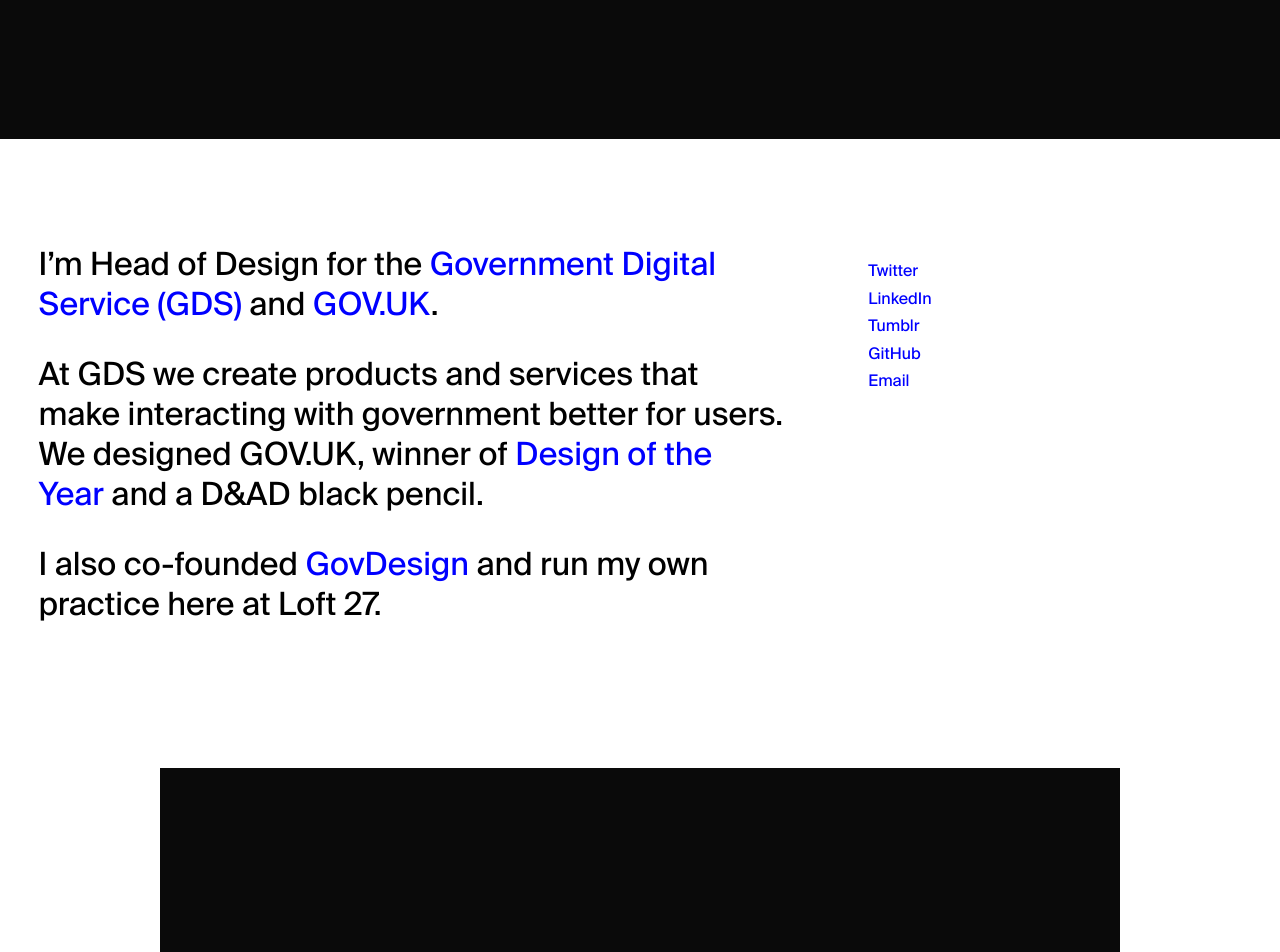
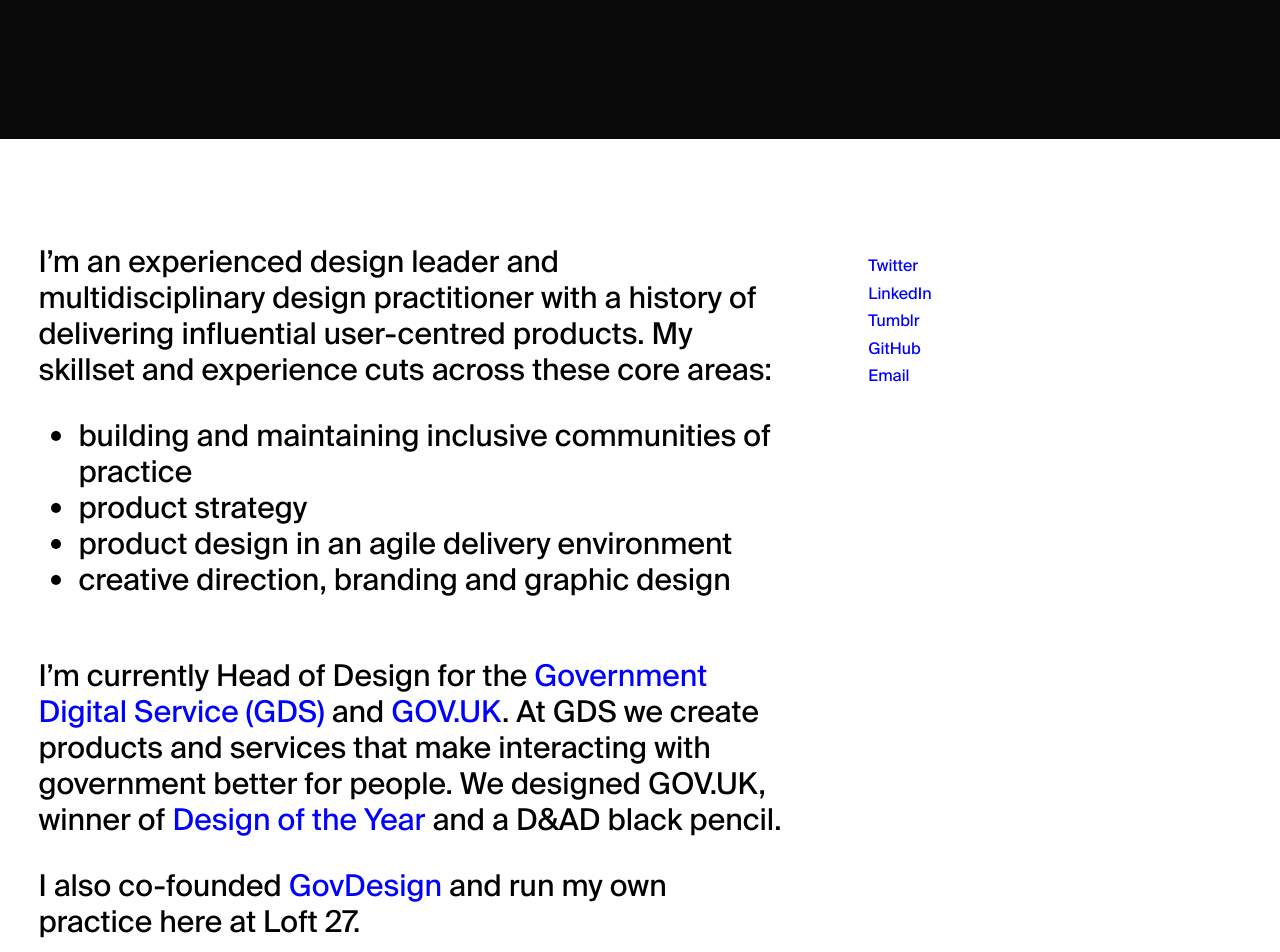
Before and after one commit to stephenjoe1/loft27design, a PHP site: page / in a window 1280 px wide. Shown: the part 660-1612 px from the top of the page. Run offline with PHP 8.4, Linux system fonts and the light colour scheme; some libraries are stand-ins or nearby versions.

Commit message:
updated about copy

```diff
--- a/css/main.css
+++ b/css/main.css
@@ -175,10 +175,15 @@
 }
 
 .intro-about p.lede {
-	font-size: 32px;
-	line-height: 40px;
+	font-size: 30px;
+	line-height: 36px;
 	margin-bottom: 30px;
 	margin-top: 0px;
+}
+
+.intro-about ul li {
+	font-size: 30px;
+	line-height: 36px;
 }
 
 
@@ -209,7 +214,7 @@
 	float:left;
 	width:30%;
 	margin-right: 45px;
-	padding: 45px 0px 20px 0px;
+	padding: 40px 0px 20px 0px;
 }
 
 .right-aside:last-of-type {
@@ -606,6 +611,11 @@
 	margin-right: 30px;
 }
 
+.intro-about ul li {
+	font-size: 24px;
+	line-height: 30px;
+}
+
 .feature-big {
 	float:left;
 	width:90%;
--- a/index.html
+++ b/index.html
@@ -59,13 +59,22 @@
 
  				<!-- <p class="lede">I’m an experienced design leader, multidisciplinary design practitioner, and inclusive community builder with a demonstrated history of delivering influential user-centred products and services in complex environments.</p> -->
 
- 				<p class="lede">I’m Head of Design for the <a href="https://www.gov.uk/design-principles">Government Digital Service (GDS)</a> and <a href="https://www.gov.uk">GOV.UK</a>.</p>
 
- 				<p class="lede">
- 				At GDS we create products and services that make interacting with government better for users. We designed GOV.UK, winner of <a href="http://www.bbc.co.uk/news/entertainment-arts-22164715">Design of the Year</a> and a D&AD black pencil.</p>
+ 				<p class="lede">I’m an experienced design leader and multidisciplinary design practitioner with a history of delivering influential user-centred products. My skillset and experience cuts across these core areas:
+ 				<ul>
+	 				<li>building and maintaining inclusive communities of practice</li>
+	 				<li>product strategy</li>
+					<li>product design in an agile delivery environment
+					<li>creative direction, branding and graphic design</li>
+				</ul>
+				</p>
+
+				<p class="lede">I’m currently Head of Design for the <a href="https://www.gov.uk/design-principles">Government Digital Service (GDS)</a> and <a href="https://www.gov.uk">GOV.UK</a>. At GDS we create products and services that make interacting with government better for people. We designed GOV.UK, winner of <a href="http://www.bbc.co.uk/news/entertainment-arts-22164715">Design of the Year</a> and a D&AD black pencil.</p>
 
  				<p class="lede">
  				I also co-founded <a href="http://gov-design.com/">GovDesign</a> and run my own practice here at Loft 27.</p>
+
+
 
 
 			</div>
```
